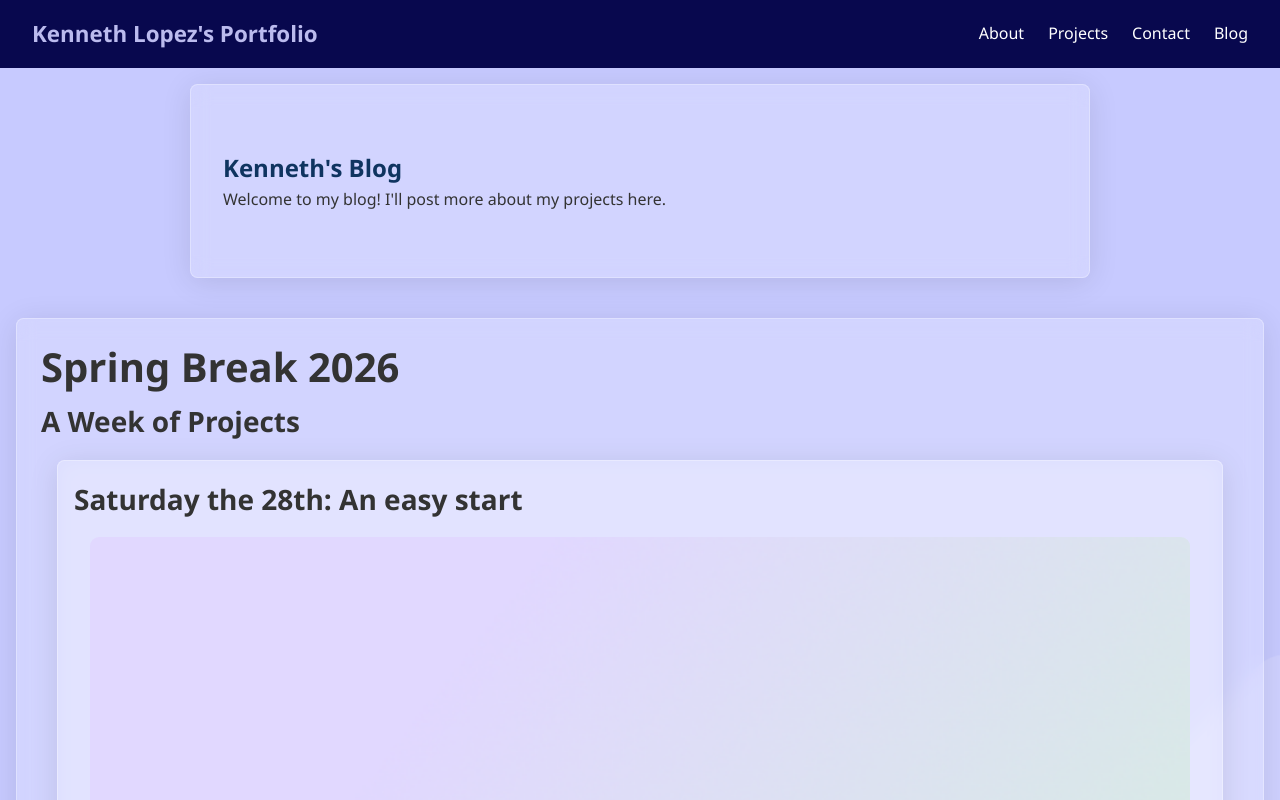
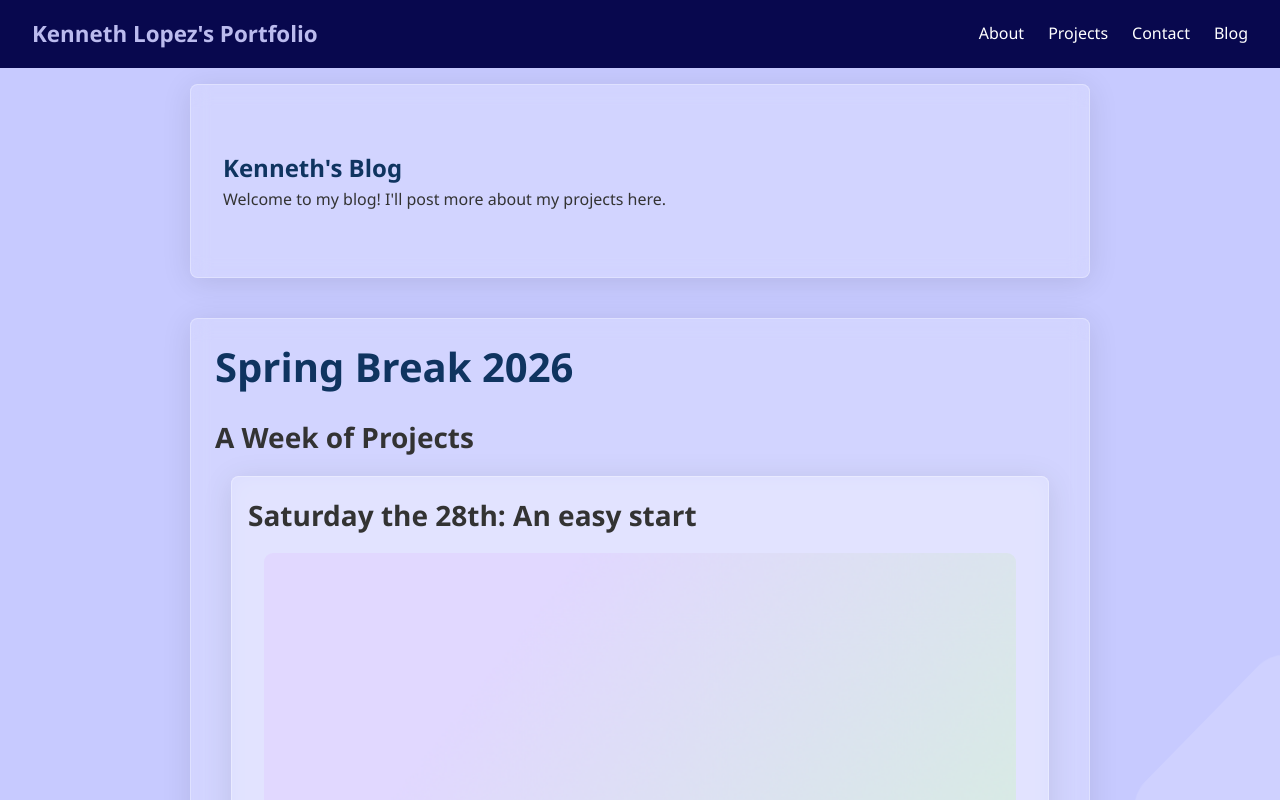
Before and after one commit to lopezk38/portfolio-site, a React (Vite) app: page /portfolio-site/blog in a window 1280 px wide. Shown: the top 800 px of the page. Built offline with nearby package versions, Linux system fonts and the light colour scheme.

Commit message:
Fixed blog entries running wider than blog heading

```diff
--- a/src/pages/Blog.jsx
+++ b/src/pages/Blog.jsx
@@ -23,7 +23,7 @@ function Blog() {
 				</section>
 
 				{blogEntries.map((entry) => (
-					<article key={Math.random()} className="blog-post glass-pane">
+					<article key={Math.random()} className="section blog-post glass-pane">
 						<h2>{entry.name}</h2>
 						<h3>{entry.heading}</h3>
 						{entry.content.map((subContent, index) => (
```
